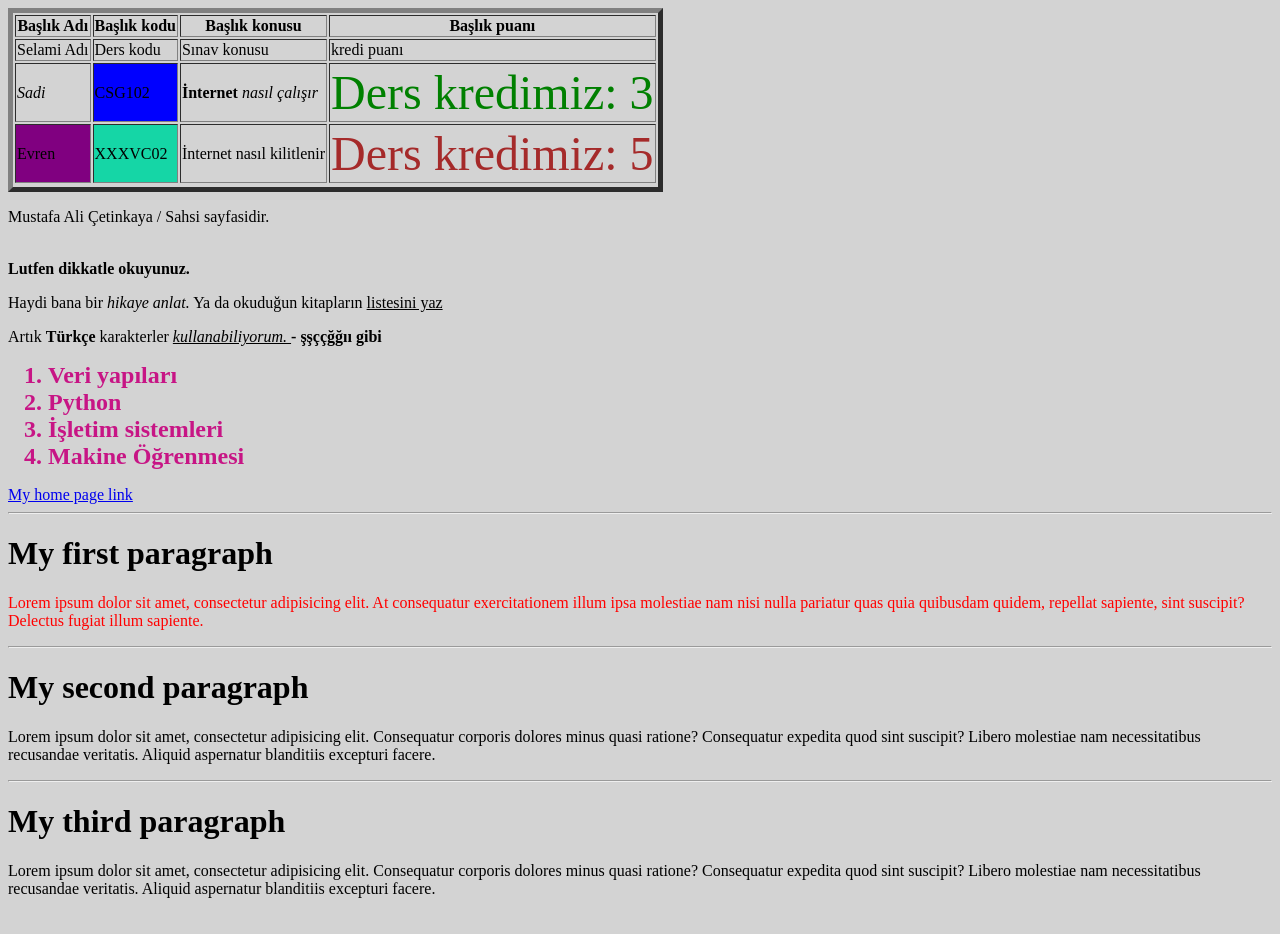
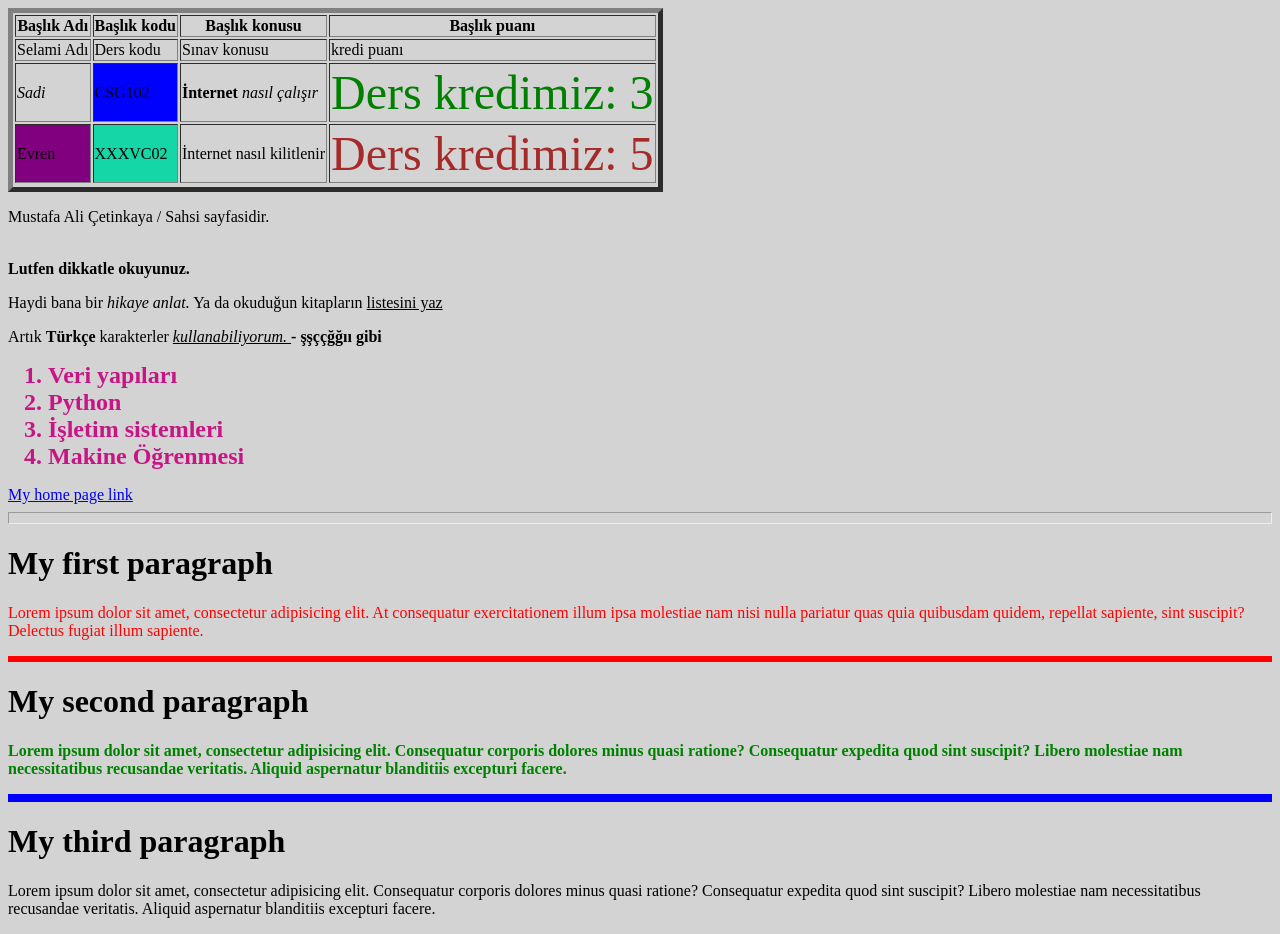
Before and after one commit to MustafaAliCetinkaya/Html_CSS_JavaScript_Node_React, a plain HTML site: page CSS Drafts/1.html in a window 1280 px wide. Drawn offline with Linux system fonts and the light colour scheme.

Commit message:
New features have been added

```diff
--- a/CSS Drafts/1.html
+++ b/CSS Drafts/1.html
@@ -43,13 +43,13 @@
 
 <a href="https://sadievrenseker.com" >My home page link</a>
 <br>
-<hr>
+<hr size="12px">
 <h1><b>My first paragraph</b></h1>
 <p><font color="red">Lorem ipsum dolor sit amet, consectetur adipisicing elit. At consequatur exercitationem illum ipsa molestiae nam nisi nulla pariatur quas quia quibusdam quidem, repellat sapiente, sint suscipit? Delectus fugiat illum sapiente.</font></font></p>
-<hr>
+<hr size="6px" color="red">
 <h1><b>My second paragraph</b></h1>
-<p>Lorem ipsum dolor sit amet, consectetur adipisicing elit. Consequatur corporis dolores minus quasi ratione? Consequatur expedita quod sint suscipit? Libero molestiae nam necessitatibus recusandae veritatis. Aliquid aspernatur blanditiis excepturi facere.</p>
-<hr>
+<p style="color: green"><b>Lorem ipsum dolor sit amet, consectetur adipisicing elit. Consequatur corporis dolores minus quasi ratione? Consequatur expedita quod sint suscipit? Libero molestiae nam necessitatibus recusandae veritatis. Aliquid aspernatur blanditiis excepturi facere.</b></p>
+<hr size="8px" color="blue">
 <h1><b>My third paragraph</b></h1>
 <p>Lorem ipsum dolor sit amet, consectetur adipisicing elit. Consequatur corporis dolores minus quasi ratione? Consequatur expedita quod sint suscipit? Libero molestiae nam necessitatibus recusandae veritatis. Aliquid aspernatur blanditiis excepturi facere.</p>
 
```
